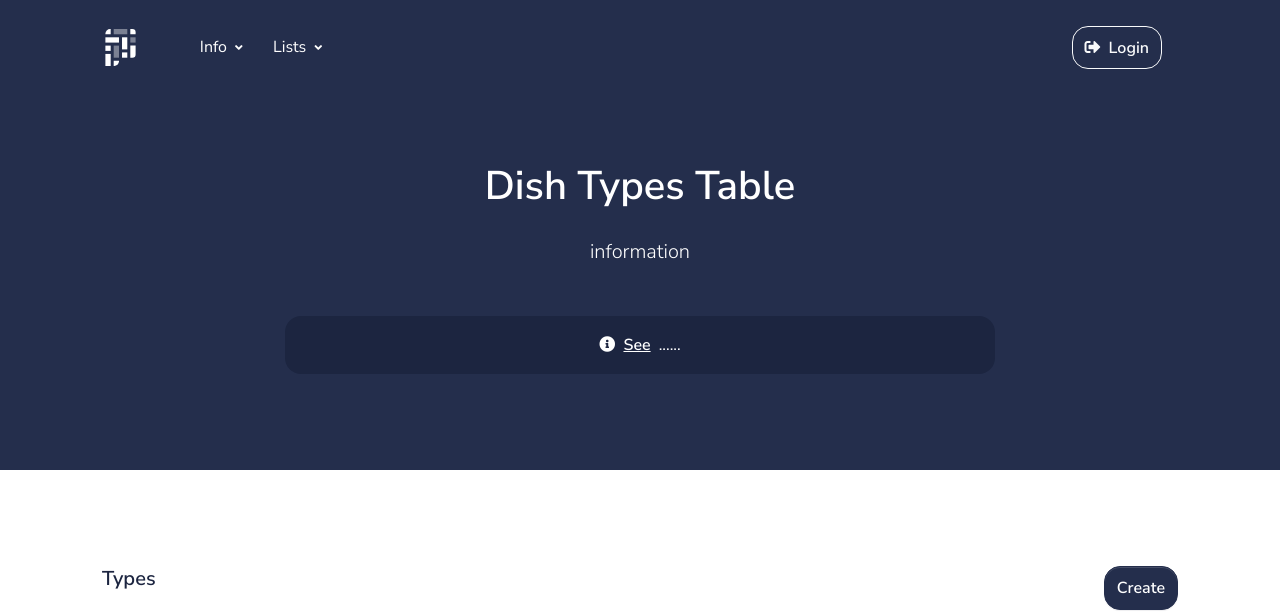
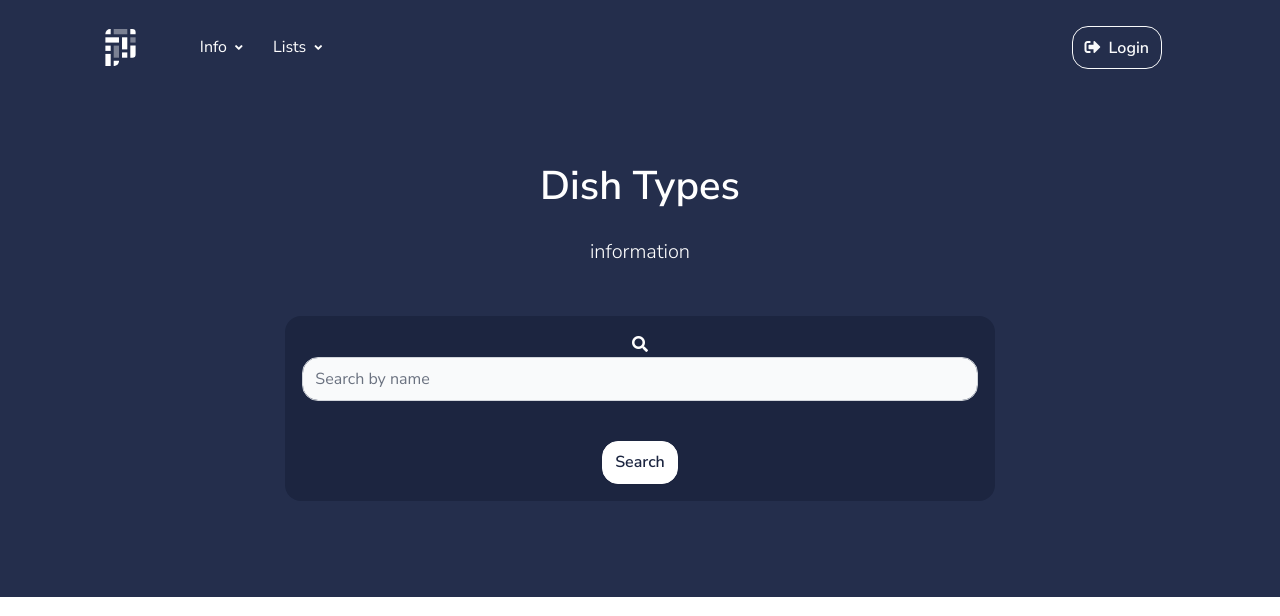
Before and after one commit to Mxbely/restaurant-kitchen-service, a Django app: page /dish-types/ in a window 1280 px wide. Shown: the top 616 px of the page. Run offline with Django 5.2, Linux system fonts and the light colour scheme; data that the repository does not hold is empty; some libraries are stand-ins or nearby versions.

Commit message:
add search forms and abilities to forms.py views.py templates ..._list

```diff
--- a/kitchen/forms.py
+++ b/kitchen/forms.py
@@ -81,3 +81,47 @@
     class Meta:
         model = Cook
         fields = ("username", "email", "first_name", "last_name", "year_of_experience")
+
+
+class IngredientSearchForm(forms.Form):
+    name = forms.CharField(
+        label="",
+        max_length=255,
+        required=False,
+        widget=forms.TextInput(
+            attrs={"placeholder": "Search by name", "class": "form-control"}
+        ),
+    )
+
+
+class DishSearchForm(forms.Form):
+    name = forms.CharField(
+        label="",
+        max_length=255,
+        required=False,
+        widget=forms.TextInput(
+            attrs={"placeholder": "Search by name", "class": "form-control"}
+        ),
+    )
+
+
+class DishTypeSearchForm(forms.Form):
+    name = forms.CharField(
+        label="",
+        max_length=255,
+        required=False,
+        widget=forms.TextInput(
+            attrs={"placeholder": "Search by name", "class": "form-control"}
+        ),
+    )
+
+
+class CookSearchForm(forms.Form):
+    username = forms.CharField(
+        label="",
+        max_length=255,
+        required=False,
+        widget=forms.TextInput(
+            attrs={"placeholder": "Search by username", "class": "form-control"}
+        ),
+    )
--- a/kitchen/views.py
+++ b/kitchen/views.py
@@ -6,7 +6,7 @@
 from kitchen.models import Cook, Dish, Ingredient, DishType
 
 from django.urls import reverse_lazy
-from kitchen.forms import LoginForm, SignUpForm, CookUpdateForm
+from kitchen.forms import LoginForm, SignUpForm, CookUpdateForm, IngredientSearchForm, DishTypeSearchForm, CookSearchForm, DishSearchForm
 
 
 # @login_required
@@ -33,6 +33,20 @@
     template_name = "kitchen/dish_list.html"
     paginate_by = 5
     queryset = Dish.objects.all().prefetch_related("cooks", "ingredients")
+
+    def get_context_data(self, object_list=None, **kwargs):
+        context = super(DishListView, self).get_context_data(**kwargs)
+        name = self.request.GET.get("name", "")
+        context["search_form"] = DishSearchForm(initial={"name": name})
+        return context
+
+    def get_queryset(self):
+        queryset = Dish.objects.all()
+        form = DishSearchForm(self.request.GET)
+        if form.is_valid():
+            return queryset.filter(name__icontains=form.cleaned_data["name"])
+        return queryset
+
 
 class DishDetailView(LoginRequiredMixin, generic.DetailView):
     model = Dish
@@ -70,6 +84,19 @@
     paginate_by = 5
     queryset = Cook.objects.prefetch_related("dishes")
 
+    def get_context_data(self, object_list=None, **kwargs):
+        context = super(CookListView, self).get_context_data(**kwargs)
+        username = self.request.GET.get("username")
+        context["search_form"] = CookSearchForm(initial={"username": username})
+        return context
+
+    def get_queryset(self):
+        queryset = Cook.objects.all()
+        form = CookSearchForm(self.request.GET)
+        if form.is_valid():
+            return queryset.filter(username__icontains=form.cleaned_data["username"])
+        return queryset
+
 
 class CookDetailView(LoginRequiredMixin, generic.DetailView):
     model = Cook
@@ -82,7 +109,7 @@
     template_name = "kitchen/cook_form.html"
     form_class = SignUpForm
     success_url = reverse_lazy("kitchen:cook-list")
-    login_url=reverse_lazy("kitchen:register")
+    login_url="/accountslogin/"
 
 
 class CookUpdateView(LoginRequiredMixin, generic.UpdateView):
@@ -105,6 +132,19 @@
     model = Ingredient
     template_name = "kitchen/ingredient_list.html"
     paginate_by = 5
+
+    def get_context_data(self, object_list=None, **kwargs):
+        context = super(IngredientListView, self).get_context_data(**kwargs)
+        name = self.request.GET.get("name", "")
+        context["search_form"] = IngredientSearchForm(initial={"name": name})
+        return context
+
+    def get_queryset(self):
+        queryset = Ingredient.objects.all()
+        form = IngredientSearchForm(self.request.GET)
+        if form.is_valid():
+            return queryset.filter(name__icontains=form.cleaned_data["name"])
+        return queryset
 
 
 class IngredientCreateView(LoginRequiredMixin, generic.CreateView):
@@ -135,6 +175,19 @@
     model = DishType
     template_name = "kitchen/dish_type_list.html"
     paginate_by = 5
+
+    def get_context_data(self, object_list=None, **kwargs):
+        context = super(DishTypeListView, self).get_context_data(**kwargs)
+        name = self.request.GET.get("name", "")
+        context["search_form"] = DishTypeSearchForm(initial={"name": name})
+        return context
+
+    def get_queryset(self):
+        queryset = DishType.objects.all()
+        form = DishTypeSearchForm(self.request.GET)
+        if form.is_valid():
+            return queryset.filter(name__icontains=form.cleaned_data["name"])
+        return queryset
 
 
 class DishTypeCreateView(LoginRequiredMixin, generic.CreateView):
--- a/templates/kitchen/dish_type_list.html
+++ b/templates/kitchen/dish_type_list.html
@@ -1,6 +1,7 @@
 {% extends "layouts/base.html" %}
+{% load crispy_forms_filters %}
 
-{% block title %} Dish types {% endblock %}
+{% block title %} Dish Types {% endblock %}
 
 <!-- Specific Page CSS goes HERE  -->
 {% block stylesheets %}{% endblock stylesheets %}
@@ -16,11 +17,16 @@
             <div class="container">
                 <div class="row justify-content-center">
                     <div class="col-12 col-md-8 text-center">
-                        <h1 class="display-3 mb-4">Dish Types Table</h1>
+                        <h1 class="display-3 mb-4">Dish Types</h1>
                         <p class="lead mb-5">information</p>
                         <div class="alert bg-secondary" role="alert">
-                            <span class="fas fa-info-circle"></span>
-                            <a class="fw-bold text-white text-underline mx-1" href="#" target="_blank">See</a> ......
+                            <span class="fas fa-search"></span>
+                            {% comment %} <a class="fw-bold text-white text-underline mx-1" href="#" target="_blank">See</a> ...... {% endcomment %}
+                        <form method="get" action="" class="form-inline">
+                            {{ search_form|crispy }}
+                            <br>
+                            <input class="btn btn-white" type="submit" value="Search">
+                        </form>
                         </div>
                     </div>
                 </div>
```
Also changed, not shown: templates/kitchen/cook_list.html (+9 -3 lines), templates/kitchen/dish_list.html (+9 -3 lines), templates/kitchen/ingredient_list.html (+9 -3 lines).
